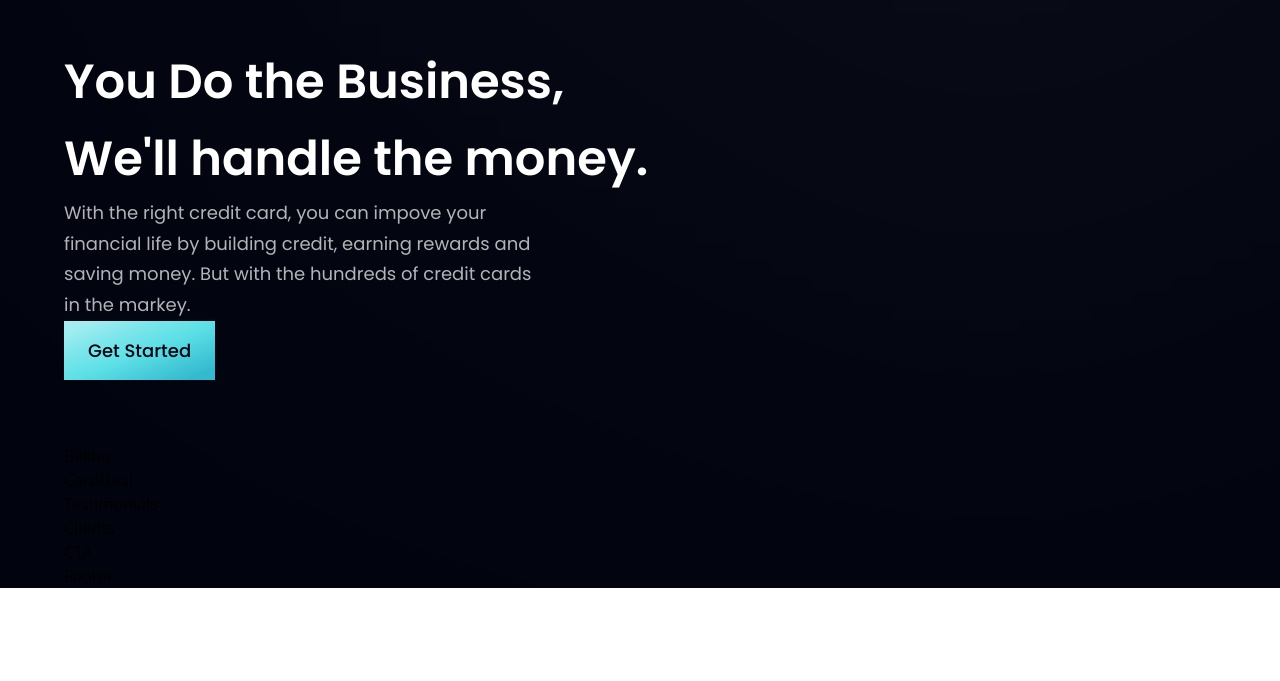
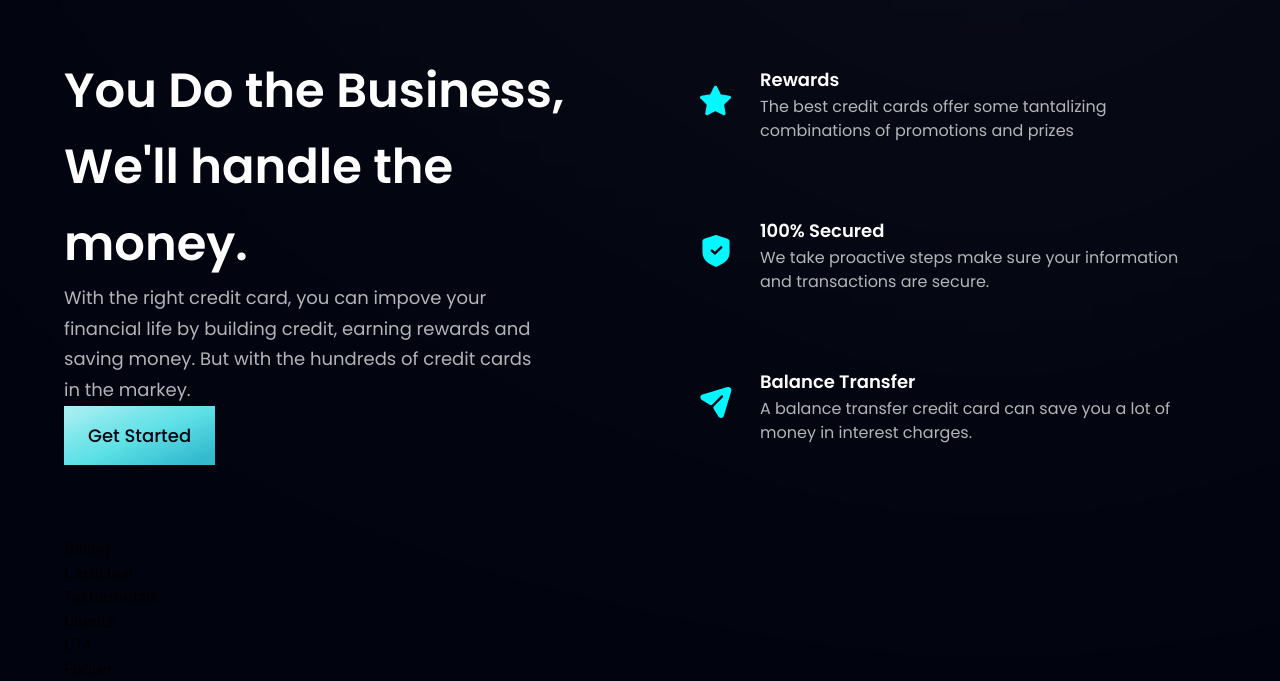
Before and after one commit to mohamud-eslan/react_tailwindcss, a React (Vite) app: page / in a window 1280 px wide. Shown: the part 965-1646 px from the top of the page. Before the commit the page ends 1553 px from the top, so only its background shows below. Built offline with nearby package versions, Linux system fonts and the light colour scheme.

Commit message:
second part of business sectiont added

```diff
--- a/src/components/Business.jsx
+++ b/src/components/Business.jsx
@@ -1,6 +1,18 @@
 import { features } from "../constants"
 import styles, {layout} from "../style"
 import Button from './Button'
+
+const FeatureCard = ({icon, title, content, index}) =>(
+    <div className={`flex flex-row p-6 rounded-[20px] ${index !== features.length - 1 ? "mb-6" : "mb-0"} feature-card`}>
+      <div className={`w-[64px] h-[64px] rounded-full ${styles.flexCenter} bg-dimblue`}>
+      <img src={icon} alt="icon" className="w-[50%] h-[50%] object-contain" />
+      </div>
+        <div className="flex-1 flex flex-col ml-3">
+            <h4 className="font-poppins font-semibold text-white text-[18px] leading-[23px] mb-1"> {title} </h4>
+            <p  className="font-poppins font-normal text-dimWhite text-[16px] leading-[24px] mb-1"> {content} </p>
+        </div>
+    </div>
+)
 const Business = () => {
   return (
     <section id="features" className={layout.section}>
@@ -11,6 +23,12 @@
           </p>
             <Button  style="mt-10"/>
       </div>
+
+      <div className={`${layout.sectionImg} flex-col`}>
+          {features.map((feature, index) =>(
+            <FeatureCard key={feature.id} {...feature} index={index} />
+          ))}
+      </div>
     </section>
   )
 }
```
